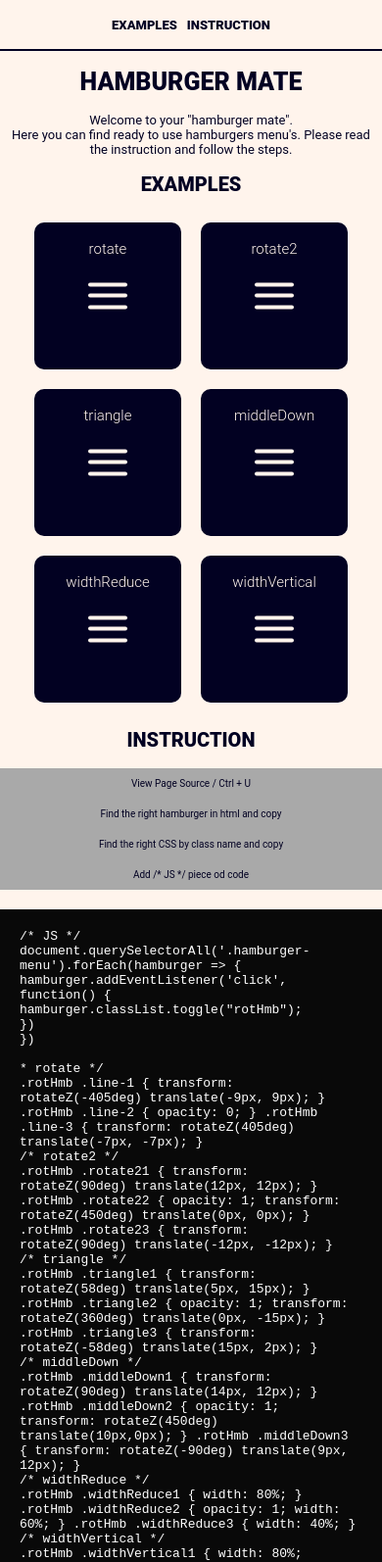
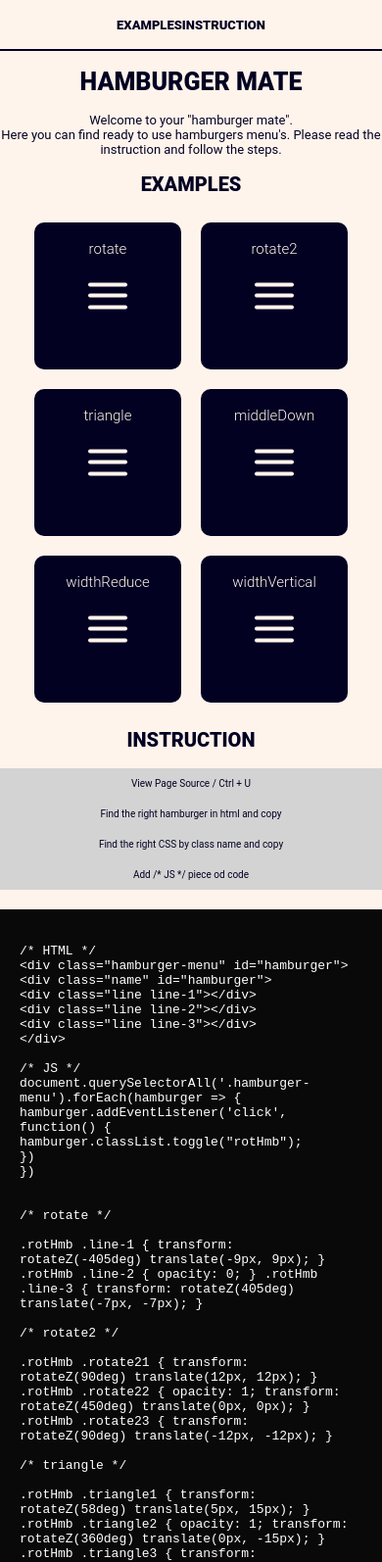
Before and after one commit to konradszymanski/HamburgerMate.github.io, a plain HTML site: page index.html in a window 390 px wide. Shown: the top 1594 px of the page at 98% size. Drawn offline with Linux system fonts and the light colour scheme.

Commit message:
manual updates

```diff
--- a/index.html
+++ b/index.html
@@ -16,7 +16,7 @@
     </ul>
   </div>
   <h1>HAMBURGER MATE</h1>
-  <p>Welcome to your "hamburger mate". <br />
+  <p class='text'>Welcome to your "hamburger mate". <br />
     Here you can find ready to use hamburgers menu's. Please read the instruction and follow the steps.
   </p>
   <h2>EXAMPLES</h2>
@@ -88,13 +88,20 @@
       </li>
     </ul>
     <code>
-			/* JS */<br>
+		<br>/* HTML */<br>
+        &lt;div class="hamburger-menu" id="hamburger"&gt;<br>
+        &lt;div class="name" id="hamburger"&gt;<br>
+        &lt;div class="line line-1"&gt;&lt;/div&gt;<br>
+		&lt;div class="line line-2"&gt;&lt;/div&gt;<br>
+		&lt;div class="line line-3"&gt;&lt;/div&gt;<br>
+		&lt;/div&gt;<br>
+		<br>/* JS */<br>
 			document.querySelectorAll('.hamburger-menu').forEach(hamburger => {<br>
 				hamburger.addEventListener('click', function() {<br>
 					 hamburger.classList.toggle("rotHmb");<br>
 				})<br>
 			 })<br>
-			<br>* rotate */<br>
+			 <br><br>/* rotate */<br><br>
           .rotHmb .line-1 {
             transform: rotateZ(-405deg) translate(-9px, 9px);
           }
@@ -104,7 +111,7 @@
           .rotHmb .line-3 {
             transform: rotateZ(405deg) translate(-7px, -7px);
           }
-			 <br>/* rotate2 */ <br>
+		  <br><br>/* rotate2 */ <br><br>
 .rotHmb .rotate21 {
   transform: rotateZ(90deg) translate(12px, 12px);
 }
@@ -115,7 +122,7 @@
 .rotHmb .rotate23 {
   transform: rotateZ(90deg) translate(-12px, -12px);
 }
-<br>/* triangle */ <br>
+<br><br>/* triangle */ <br><br>
           .rotHmb .triangle1 {
             transform: rotateZ(58deg) translate(5px, 15px);
           }
@@ -126,7 +133,7 @@
           .rotHmb .triangle3 {
             transform: rotateZ(-58deg) translate(15px, 2px);
           }
-			 <br>/* middleDown */ <br>
+		  <br><br>/* middleDown */ <br><br>
 .rotHmb .middleDown1 {
   transform: rotateZ(90deg) translate(14px, 12px);
 }
@@ -137,7 +144,7 @@
 .rotHmb .middleDown3 {
   transform: rotateZ(-90deg) translate(9px, 12px);
 }
-<br> /* widthReduce */ <br>
+<br><br> /* widthReduce */ <br><br>
           .rotHmb .widthReduce1 {
             width: 80%;
           }
@@ -148,7 +155,7 @@
           .rotHmb .widthReduce3 {
             width: 40%;
           }
-			 <br>/* widthVertical */ <br>
+		  <br> <br>/* widthVertical */ <br><br>
 .rotHmb .widthVertical1 {
   width: 80%;
   transform: rotateZ(90deg) translate(10px, -12px);
--- a/style.css
+++ b/style.css
@@ -6,8 +6,8 @@ body{
 }
   .navbar{
     border-bottom: 2px solid  #020122;
-    margin-bottom: 50px;
-    padding: 20px;
+    margin-bottom: 30px;
+    padding: 5px;
     display: flex;
     justify-content: center;
   }
@@ -22,7 +22,7 @@ body{
   }
   a{
     font-family: 'Roboto', sans-serif;
-    font-size: 25px;
+    font-size: 15px;
     font-weight: 800;
     text-decoration: none;
     list-style-type: none;
@@ -32,18 +32,22 @@ body{
   }
   h1,h2{
     font-family: 'Roboto', sans-serif;
-    font-size: 50px;
+    font-size: 30px;
     font-weight: 800;
     color: #020122;
     display: flex;
     justify-content: center;
   }
+  .text{
+	  margin: 5px auto;
+	  max-width: 400px;
+  }
   h2{
-    font-size: 30px;
+    font-size: 20px;
   }
   p{
     font-family: 'Roboto', sans-serif;
-    font-size: 20px;
+    font-size: 15px;
     color: #020122;
     display: flex;
     text-align: center;
@@ -54,7 +58,7 @@ body{
     @media only screen and (max-width: 600px){
 a,p{
   font-size: small;
-  margin: 5px;
+  margin: 5px auto;
 }
 h1,h2{
   font-size: 25px;
@@ -117,7 +121,7 @@ h2{
   border-radius: 50px;
 }
 .manual{
-	background-color: darkgray;
+	background-color: lightgray;
 	max-width: 500px;
 	margin: 0 auto;
 	flex-direction: column;
```
